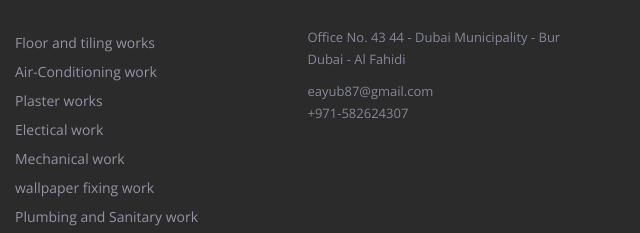
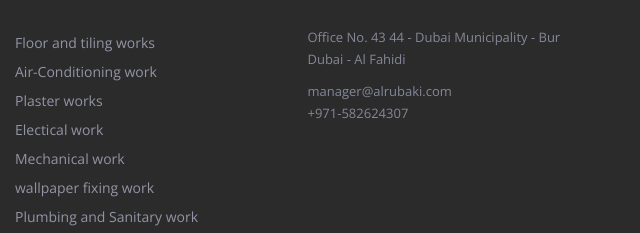
Before and after one commit to zxiddd/ALRUBAKI, a plain HTML site: page service.html in a window 1280 px wide. Shown: the part 3242-3475 px from the top of the page, 640-1280 px from the left. Drawn offline with nearby package versions, Linux system fonts and the light colour scheme.

Commit message:
Update service.html

```diff
--- a/service.html
+++ b/service.html
@@ -348,7 +348,7 @@
             <section class="widget">
               <h3 class="widget-title">Our Contact</h3>
               <p>Office No. 43 44 - Dubai Municipality - Bur Dubai - Al Fahidi</p>
-              <p>eayub87@gmail.com<br>+971-582624307</p>
+              <p>manager@alrubaki.com<br>+971-582624307</p>
             </section>
           </div><!-- .col-## -->
         </div><!-- .row -->
```
